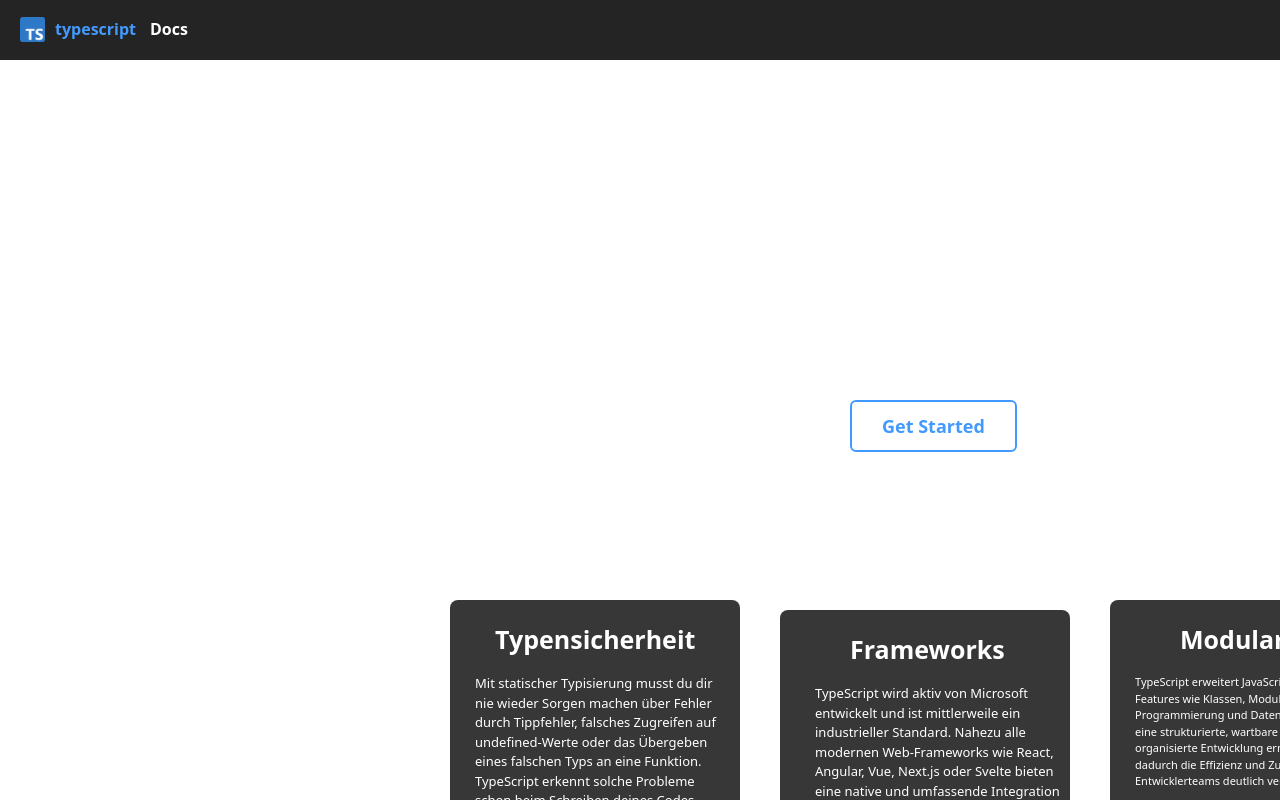
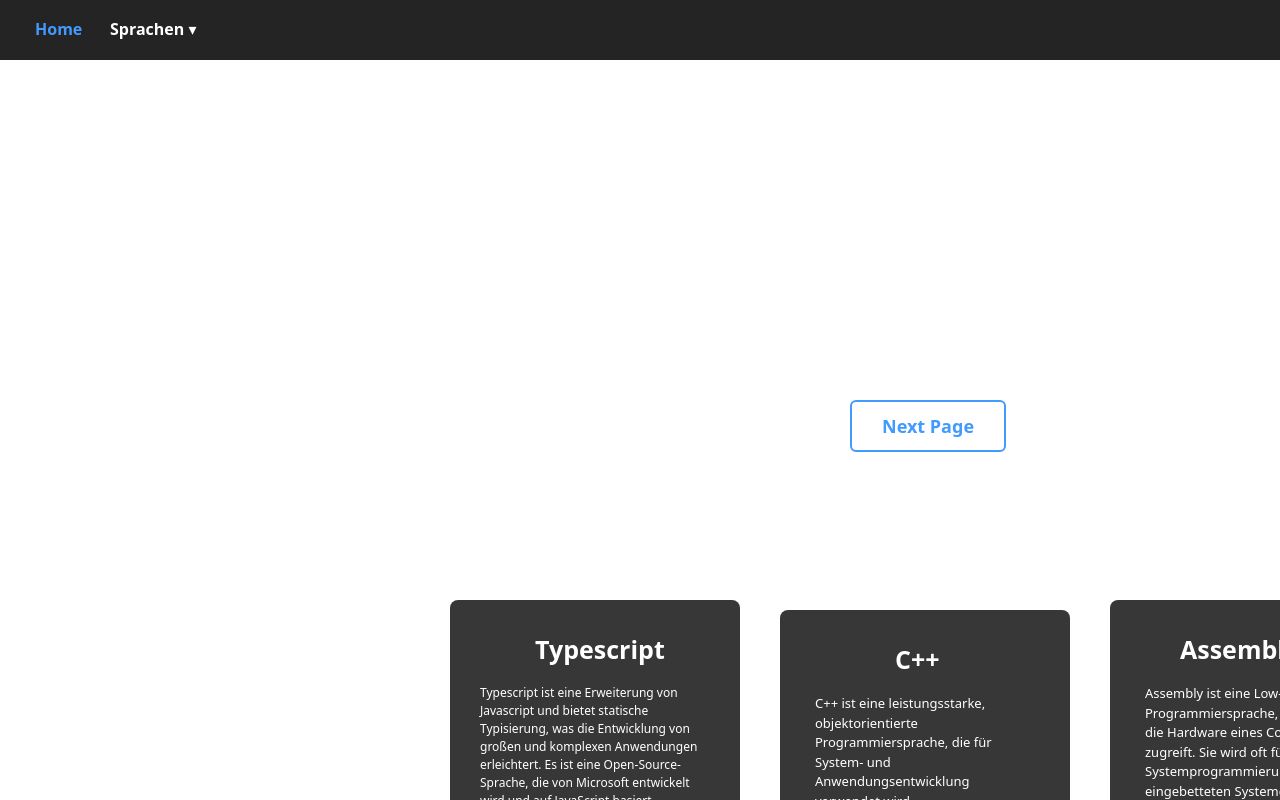
Before and after one commit to ruefat-yusifli/Programmiersprachen-Website, a React (Vite) app: page / in a window 1280 px wide. Built offline with nearby package versions, Linux system fonts and the light colour scheme.

Commit message:
Add files via upload

```diff
--- a/src/App.tsx
+++ b/src/App.tsx
@@ -1,61 +1,95 @@
-import { useState } from "react";
 import { useNavigate } from "react-router-dom";
-
+import { useState, useEffect, useRef } from "react";
 
 export function Home() {
   const [hover, setHover] = useState(false);
+  const [dropdownOpen, setDropdownOpen] = useState(false);
   const navigate = useNavigate();
 
   return (
     <>
-    <section style={{
+      <section
+        style={{
           position: "fixed",
           top: "0px",
           left: "0px",
           backgroundColor: "#242424",
           width: "100%",
-      height: "60px"
-    }}>
-      <b className="typescript" style={{
+          height: "60px",
+          zIndex: 10,
+        }}
+      >
+        <b
+          className="typescript"
+          style={{
             position: "fixed",
             top: "17px",
-        left: "55px",
-        color: "rgb(66, 154, 255)"
+            left: "35px",
+            color: "rgb(66, 154, 255)",
+            cursor: "pointer",
           }}
-      onClick={() => navigate("/")}>typescript</b>
-      <img src="/Typescript_logo_2020.svg.png" alt="ts" style={{
-        width: "25px",
-        position: "fixed",
-        left: "20px",
-        top: "17px"
-      }}/>
-      <b onClick={() => navigate("/pages/use")} style={{
-        cursor: "pointer",
+          onClick={() => navigate("/")}
+        >
+          Home
+        </b>
+
+        <div
+          style={{
             position: "fixed",
             top: "17px",
-        left: "150px"
-      }} className="use">Docs</b>
+            left: "110px",
+            userSelect: "none",
+            color: "white",
+          }}
+          onMouseEnter={() => setDropdownOpen(true)}
+          onMouseLeave={() => setDropdownOpen(false)}
+        >
+          <b style={{ cursor: "pointer" }} className="sprachen">Sprachen ▾</b>
+          <div className={`dropdown ${dropdownOpen ? "open" : ""}`}>
+            <div className="dropdown-item" onClick={() => navigate("/pages/typescript")}>
+              TypeScript
+            </div>
+            <div className="dropdown-item" onClick={() => navigate("/pages/cpp")}>
+              C++
+            </div>
+            <div className="dropdown-item" onClick={() => navigate("pages/assembly")}>
+              Assembly
+            </div>
+          </div>
+        </div>
       </section>
-    <div style={{
+
+      <div
+        style={{
           position: "fixed",
           top: "300px",
           left: "700px",
-        color: "rgb(255, 255, 255)",
-      }}>
-        <p style={{
+          color: "white",
+        }}
+      >
+        <p
+          style={{
             position: "fixed",
             top: "170px",
-          left: "810px",
+            left: "855px",
             fontSize: "50px",
-          fontWeight: "bold"
-        }}>Typescript</p>
-        <p style={{
+            fontWeight: "bold",
+          }}
+        >
+          Home
+        </p>
+        <p
+          style={{
             position: "fixed",
             top: "300px",
-          left: "600px",
-          fontSize: "25px"
-        }}>Typescript ist eine auf JavaScript basierende Programmiersprache</p>
+            left: "355px",
+            fontSize: "25px",
+          }}
+        >
+          Hier findest du Übersichten über verschiedene Programmiersprachen wie z.B. Typescript, Assembly oder auch C++
+        </p>
       </div>
+
       <button
         style={{
           color: hover ? "black" : "rgb(66, 154, 255)",
@@ -75,54 +109,33 @@ export function Home() {
         onMouseLeave={() => setHover(false)}
         onClick={() => navigate("/pages/use")}
       >
-        Get Started
+        Next Page
       </button>
+
       <section className="box">
-        <h1 style={{
-          fontSize: "25px",
-          position: "relative",
-          top: "-10px",
-          left: "25px"
-        }}>Typensicherheit</h1>
-        <p style={{
-          fontSize: "13px",
-          position: "relative",
-          top: "-10px",
-          left: "5px"
-        }}>Mit statischer Typisierung musst du dir nie wieder Sorgen machen über Fehler durch Tippfehler, falsches Zugreifen auf undefined-Werte oder das Übergeben eines falschen Typs an eine Funktion.
+        <h1 style={{ fontSize: "25px", marginLeft: "65px" }}>Typescript</h1>
+        <p style={{ fontSize: "12px", margin: "5px 10px" }}>
+          Typescript ist eine Erweiterung von Javascript und bietet statische Typisierung, was die
+          Entwicklung von großen und komplexen Anwendungen erleichtert. Es ist eine Open-Source-Sprache,
+          die von Microsoft entwickelt wird und auf JavaScript basiert.
+        </p>
+      </section>
 
-TypeScript erkennt solche Probleme schon beim Schreiben deines Codes</p>
-      </section>
       <section className="box2">
-        <h1 style={{
-          fontSize: "25px",
-          position: "relative",
-          top: "-10px",
-          left: "50px"
-        }}>Frameworks</h1>
-        <p style={{
-          fontSize: "13px",
-          position: "relative",
-          top: "-10px",
-          left: "15px"
-        }}>TypeScript wird aktiv von Microsoft entwickelt und ist mittlerweile ein industrieller Standard. Nahezu alle modernen Web-Frameworks wie React, Angular, Vue, Next.js oder Svelte bieten eine native und umfassende Integration von TypeScript</p>
+        <h1 style={{ fontSize: "25px", marginLeft: "95px" }}>C++</h1>
+        <p style={{ fontSize: "13px", margin: "5px 15px" }}>
+          C++ ist eine leistungsstarke, objektorientierte Programmiersprache, die für System- und Anwendungsentwicklung
+          verwendet wird.
+        </p>
       </section>
 
       <section className="box3">
-        <h1 style={{
-          fontSize: "25px",
-          position: "relative",
-          top: "-10px",
-          left: "50px"
-        }}>Modularität</h1>
-        <p style={{
-          fontSize: "11px",
-          position: "relative",
-          top: "-10px",
-          left: "5px"
-        }}>TypeScript erweitert JavaScript um moderne Features wie Klassen, Module, asynchrone Programmierung und Datenmodellierung, die eine strukturierte, wartbare und gut organisierte Entwicklung ermöglichen und dadurch die Effizienz und Zusammenarbeit in Entwicklerteams deutlich verbessern</p>
+        <h1 style={{ fontSize: "25px", marginLeft: "50px" }}>Assembly</h1>
+        <p style={{ fontSize: "13px", margin: "5px 15px" }}>
+          Assembly ist eine Low-Level-Programmiersprache, die direkt auf die Hardware eines Computers zugreift.
+          Sie wird oft für Systemprogrammierung und in eingebetteten Systemen verwendet.
+        </p>
       </section>
-
     </>
   );
 }
--- a/src/index.css
+++ b/src/index.css
@@ -209,3 +209,50 @@ li {
   box-shadow: 0 8px 24px rgba(0, 0, 0, 0.3);
   cursor: pointer;
 }
+
+.dropdown-wrapper {
+  position: fixed;
+  top: 17px;
+  left: 110px;
+  z-index: 100;
+}
+
+.dropdown {
+  pointer-events: none;
+  opacity: 0;
+  transform: translateY(-10px);
+  transition: all 0.3s ease;
+  position: absolute;
+  top: 25px;
+  left: 0;
+  min-width: 160px;
+  background: rgba(30, 30, 30, 0.1);
+  backdrop-filter: blur(10px);
+  border-radius: 10px;
+  box-shadow: 0 8px 24px rgba(0, 0, 0, 0.2);
+  overflow: hidden;
+}
+
+.dropdown.open {
+  pointer-events: auto;
+  opacity: 1;
+  transform: translateY(0);
+}
+
+.dropdown-item {
+  padding: 12px 16px;
+  color: white;
+  cursor: pointer;
+  transition: background 0.2s ease;
+}
+
+.dropdown-item:hover {
+  background: rgba(255, 255, 255, 0.1);
+}
+
+.sprachen {
+  transition: transform 0.3s cubic-bezier(0.075, 0.82, 0.165, 1), color 0.3s ease;
+}
+.sprachen:hover {
+  color: rgb(66, 154, 255);
+}
--- a/src/main.tsx
+++ b/src/main.tsx
@@ -3,14 +3,18 @@ import ReactDOM from 'react-dom/client'
 import "./index.css"
 import { BrowserRouter, Routes, Route } from 'react-router-dom'
 import { Home } from './App'
-import { Use } from './pages/docs'
+import { Ts } from './pages/typescript'
+import { Cpp } from './pages/cpp'
+import { Assembly } from './pages/assembly'
 
 ReactDOM.createRoot(document.getElementById('root')!).render(
   <React.StrictMode>
     <BrowserRouter>
       <Routes>
         <Route path="/" element={<Home />} />
-        <Route path="/pages/use" element={<Use />} />
+        <Route path="/pages/typescript" element={<Ts />}/>
+        <Route path="/pages/cpp" element={<Cpp />}/>
+        <Route path="/pages/assembly" element={<Assembly />}/>
       </Routes>
     </BrowserRouter>
   </React.StrictMode>,
--- /dev/null
+++ b/src/pages/assembly.tsx
@@ -0,0 +1,12 @@
+import "../index.css"
+
+export function Assembly() {
+    return (
+        <>
+            <div>
+                <h1>Assembly Page</h1>
+                <p>This is the Assembly page content.</p>
+            </div>
+        </>
+    );
+}
--- /dev/null
+++ b/src/pages/cpp.tsx
@@ -0,0 +1,10 @@
+export function Cpp() {
+    return (
+        <>
+            <div>
+                <h1>C++ Page</h1>
+                <p>This is the C++ page content.</p>
+            </div>
+        </>
+    );
+}
--- /dev/null
+++ b/src/pages/typescript.tsx
@@ -0,0 +1,9 @@
+export function Ts() {
+    return(
+        <>
+        <div>
+            <h1>Typescript</h1>
+        </div>
+        </>
+    )
+}
```
Lines whose indentation alone changed are shown as unchanged.
